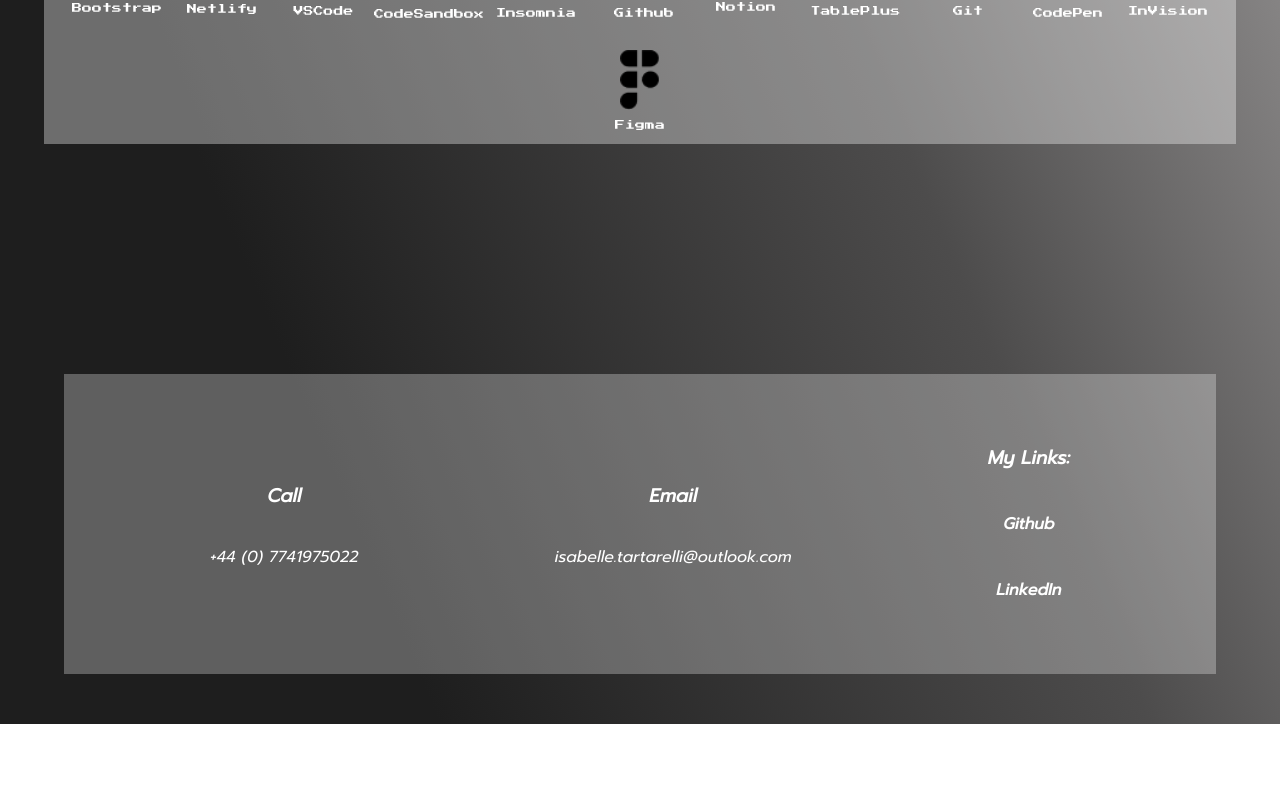
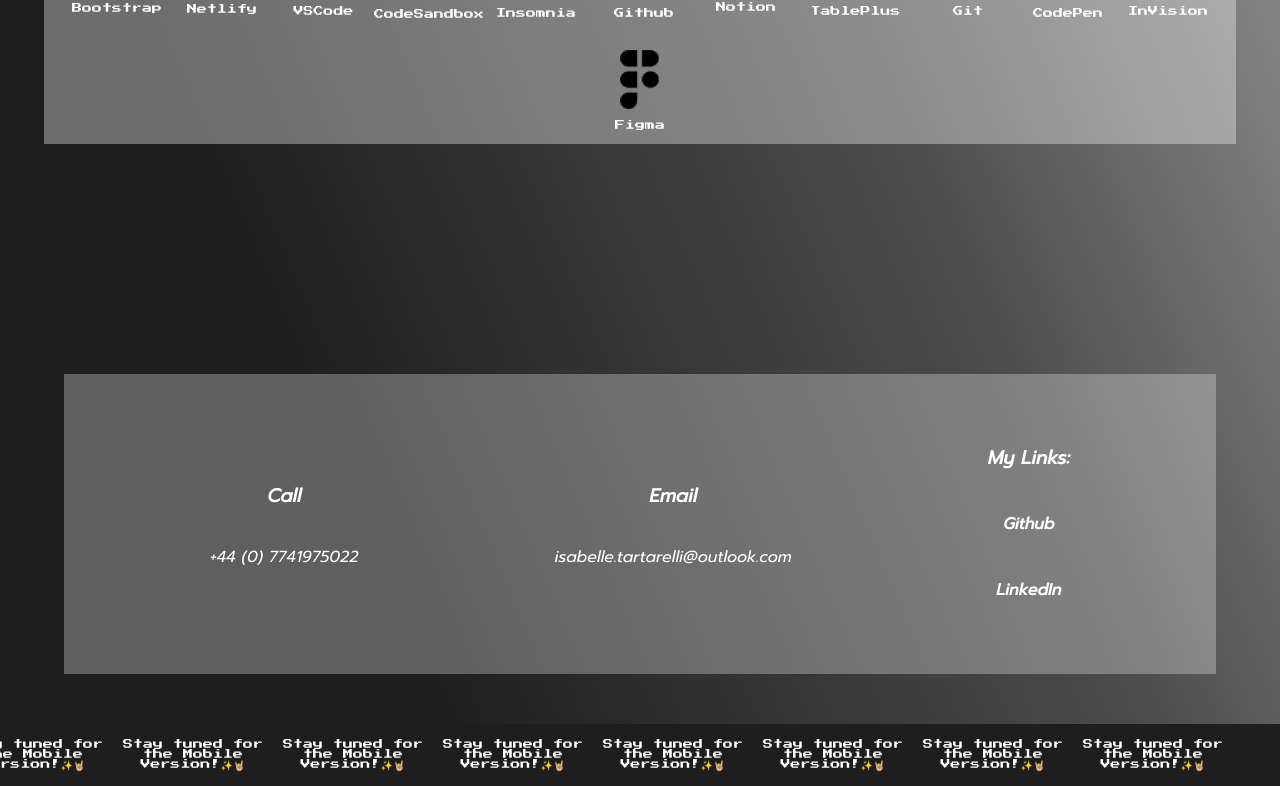
Before and after one commit to Shylan21/Isabelle-Portfolio, a React (Create React App) app: page / in a window 1280 px wide. Shown: the part 3925-4711 px from the top of the page. Before the commit the page ends 4649 px from the top, so only its background shows below. Built offline with nearby package versions, Linux system fonts and the light colour scheme.

Commit message:
Implemented the Slider at the bottom for Updates. Added Difficultie in File.

```diff
--- a/src/App.css
+++ b/src/App.css
@@ -18,6 +18,48 @@
   display: grid;
 }
 
+/* SLIDER */
+
+.sliderContainer {
+  background-color: #1E1E1E;
+  width: 100%;
+  height: auto;
+
+  overflow: hidden;
+}
+
+.sliderContainer .slider-updates {
+  display: flex;
+
+}
+
+.slider-text {
+  font-family: 'Press Start 2P';
+  font-size: 10px;
+  text-align: center;
+  color: #FFF;
+  align-items: center;
+  justify-items: center;
+  padding: 5px 10px 5px 10px;
+}
+
+.sliderContainer .slider-updates .slider-text {
+  display: inline-flex;
+  animation: swipe 1500ms linear infinite;
+}
+
+@keyframes swipe {
+  0% {
+    transform: translateX(0);
+  }
+
+  100% {
+    transform: translateX(-100%);
+  }
+}
+
+
+
 /* Header in Header component */
 
 /* About Me in AboutMe component */
@@ -31,8 +73,3 @@
 /* Footer Section in Contact component */
 
 /* Animations and Resizing */
-
-/* button:hover {
-  background-color: #1E1E1E;
-  color: #FFF;
-} */
--- a/src/App.js
+++ b/src/App.js
@@ -111,6 +111,36 @@
 							</div>
 							{/* SCROLL TO TOP BUTTON */}
 							<ScrollToTop />
+							{/* UPDATES */}
+							<div className="sliderContainer">
+								<div className="slider-updates">
+									<p className="slider-text">
+										Stay tuned for the Mobile Version!✨🤘🏼
+									</p>
+									<p className="slider-text">
+										Stay tuned for the Mobile Version!✨🤘🏼
+									</p>
+									<p className="slider-text">
+										Stay tuned for the Mobile Version!✨🤘🏼
+									</p>
+									<p className="slider-text">
+										Stay tuned for the Mobile Version!✨🤘🏼
+									</p>
+									<p className="slider-text">
+										Stay tuned for the Mobile Version!✨🤘🏼
+									</p>
+									<p className="slider-text">
+										Stay tuned for the Mobile Version!✨🤘🏼
+									</p>
+									<p className="slider-text">
+										Stay tuned for the Mobile Version!✨🤘🏼
+									</p>
+									<p className="slider-text">
+										Stay tuned for the Mobile Version!✨🤘🏼
+									</p>
+
+								</div>
+							</div>
 						</div>
 					}
 				/>
```
Also changed, not shown: CompletedTasks.txt, Difficulties.txt (added).
